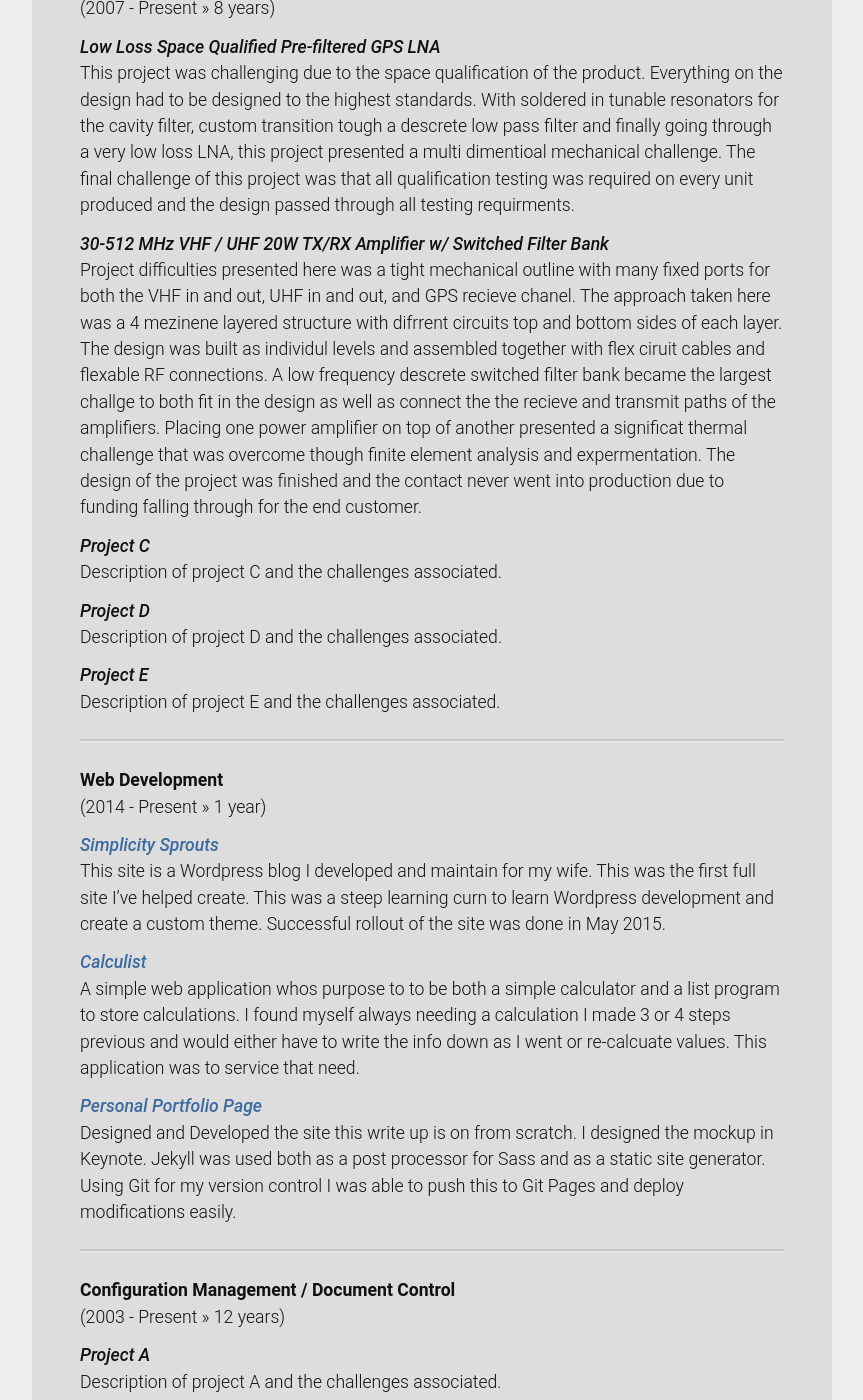
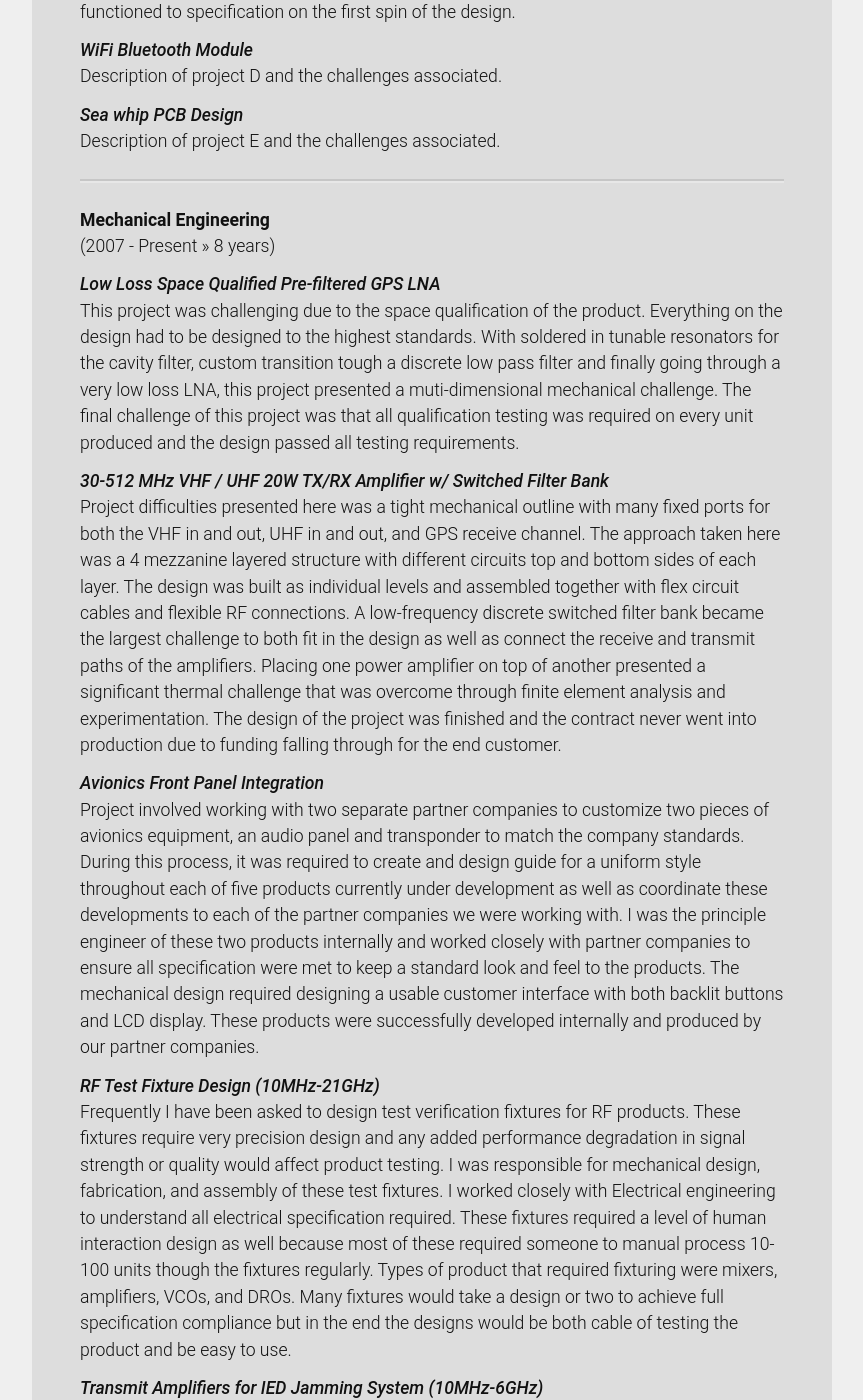
Before and after one commit to Skiitr/skiitr.github.io, a Jekyll site: the page built from projects.md, in a window 1280 px wide and 1400 px high, scrolled down 894 px. Shown: the whole window, without its empty margins (208-1071 px from the left). Built offline with Jekyll 4.4.1, drawn with Linux system fonts in a browser that asks for light colours; some of the changed text lies outside the part shown.

Commit message:
Update projects to add more and run spelling a grammer checks

```diff
--- a/projects.md
+++ b/projects.md
@@ -3,24 +3,24 @@ title: Projects
 layout: default
 ---
 
-A small sample of projects I've been involed with over the years...
+A small sample of projects I've been involved with over the years...
 
 ## Printed Circuit Board Layout
 (2001 - Present >> 14 years)
 
 ### 6x 30W Transmit Power Amplifiers (30MHz-6GHz)
-This project included a tough requirement in that six modules had to be create each of a diffrent frequency to cover the 30MHz to 6GHz band. Ecah amplifier had to be in the same package and be interchangable. The sucess of the board layouts in the project came from creating a common platform in which we could supply all the control and power rails into 6 custom trnismet amplifiers.
+This project included a tough requirement in that six modules had to be created each of a different frequency to cover the 30MHz to 6GHz band. Each amplifier had to be in the same package and be interchangeable. The success of the board layouts in the project came from creating a common platform in which we could supply all the control and power rails into 6 custom transmit amplifiers.
 
 ### Certified Avionics GPS / Nav / Com Systems
-Developed and maintainted all 14 board designs for a avionics GPS/NAV/COM systems. System includes front and back plane boards, display and button boards, 16W VHF radio boards as well as I/O and computational boards. Board technologies involved include high speed digital, RF (VHF band), differentail pairs, up to 17 layer boards, blind and epoxy filled cap plated vias. Designs required jigsaw fitting of PCBs into one another due to limited space. Project was sucessful though very close integration of the mechanical and electrical teams due to agressive packaging.
+Developed and maintained all 14 board designs for an avionics GPS/NAV/COM systems. The system includes front and backplane boards, display and button boards, 16W VHF radio boards as well as I/O and computational boards. Board technologies involved include high-speed digital, RF (VHF band), differential pairs, up to 17 layer boards, blind and epoxy filled cap plated vias. Designs required jigsaw fitting of PCBs into one another due to limited space. The project was successful though very close integration of the mechanical and electrical teams due to aggressive packaging.
 
-### Project C
-Description of project C and the challenges associated.
+### Data Processor for Flying Projectile Sensor
+The requirements for this board design were a very small tight package that could fit in a flying sensor that contained extremely sensitive RF circuitry as well as a vast number of high-speed digital circuitry for data processing. Board contained two 100+ pin quad flat pack chips followed by an array of four 300+ pin BGAs. The technology of the board was in the 4mil trace and 4mil space range and contained 12 layers of which two were power planes, four ground planes and 6 were routing layers. The board was done without isolating ground planes and was successful at keeping all high-speed switching noise from the large amount of RF circuitry and vice versa. Each BGA had over 200 data connections and the board was hand routed for optimal efficiency of particular critical data lines. Board design functioned to specification on the first spin of the design.
 
-### Project D
+### WiFi Bluetooth Module
 Description of project D and the challenges associated.
 
-### Project E
+### Sea whip PCB Design
 Description of project E and the challenges associated.
 
 <hr />
@@ -29,19 +29,19 @@ Description of project E and the challenges associated.
 (2007 - Present >> 8 years)
 
 ### Low Loss Space Qualified Pre-filtered GPS LNA
-This project was challenging due to the space qualification of the product. Everything on the design had to be designed to the highest standards. With soldered in tunable resonators for the cavity filter, custom transition tough a descrete low pass filter and finally going through a very low loss LNA, this project presented a multi dimentioal mechanical challenge. The final challenge of this project was that all qualification testing was required on every unit produced and the design passed through all testing requirments.
+This project was challenging due to the space qualification of the product. Everything on the design had to be designed to the highest standards. With soldered in tunable resonators for the cavity filter, custom transition tough a discrete low pass filter and finally going through a very low loss LNA, this project presented a muti-dimensional mechanical challenge. The final challenge of this project was that all qualification testing was required on every unit produced and the design passed all testing requirements.
 
 ### 30-512 MHz VHF / UHF 20W TX/RX Amplifier w/ Switched Filter Bank
-Project difficulties presented here was a tight mechanical outline with many fixed ports for both the VHF in and out, UHF in and out, and GPS recieve chanel. The approach taken here was a 4 mezinene layered structure with difrrent circuits top and bottom sides of each layer. The design was built as individul levels and assembled together with flex ciruit cables and flexable RF connections. A low frequency descrete switched filter bank became the largest challge to both fit in the design as well as connect the the recieve and transmit paths of the amplifiers. Placing one power amplifier on top of another presented a significat thermal challenge that was overcome though finite element analysis and expermentation. The design of the project was finished and the contact never went into production due to funding falling through for the end customer.
+Project difficulties presented here was a tight mechanical outline with many fixed ports for both the VHF in and out, UHF in and out, and GPS receive channel. The approach taken here was a 4 mezzanine layered structure with different circuits top and bottom sides of each layer. The design was built as individual levels and assembled together with flex circuit cables and flexible RF connections. A low-frequency discrete switched filter bank became the largest challenge to both fit in the design as well as connect the receive and transmit paths of the amplifiers. Placing one power amplifier on top of another presented a significant thermal challenge that was overcome through finite element analysis and experimentation. The design of the project was finished and the contract never went into production due to funding falling through for the end customer.
 
-### Project C
-Description of project C and the challenges associated.
+### Avionics Front Panel Integration
+Project involved working with two separate partner companies to customize two pieces of avionics equipment, an audio panel and transponder to match the company standards. During this process, it was required to create and design guide for a uniform style throughout each of five products currently under development as well as coordinate these developments to each of the partner companies we were working with. I was the principle engineer of these two products internally and worked closely with partner companies to ensure all specification were met to keep a standard look and feel to the products. The mechanical design required designing a usable customer interface with both backlit buttons and LCD display. These products were successfully developed internally and produced by our partner companies.
 
-### Project D
-Description of project D and the challenges associated.
+### RF Test Fixture Design (10MHz-21GHz)
+Frequently I have been asked to design test verification fixtures for RF products. These fixtures require very precision design and any added performance degradation in signal strength or quality would affect product testing. I was responsible for mechanical design, fabrication, and assembly of these test fixtures. I worked closely with Electrical engineering to understand all electrical specification required. These fixtures required a level of human interaction design as well because most of these required someone to manual process 10-100 units though the fixtures regularly. Types of product that required fixturing were mixers, amplifiers, VCOs, and DROs. Many fixtures would take a design or two to achieve full specification compliance but in the end the designs would be both cable of testing the product and be easy to use.
 
-### Project E
-Description of project E and the challenges associated.
+### Transmit Amplifiers for IED Jamming System (10MHz-6GHz)
+The project was to design six mechanically identical 30W transmit amplifier modules each with a unique frequency band to cover overall the whole 10MHz to 6GHz spectrum. I was the principle mechanical engineering on this project and was responsible for all the packaging and planning of the module configuration. I worked closely with electrical engineers and board layout designers to create a uniform layout throughout each module. Designing high and low-frequency amplifiers in identical packaging was a large challenge. Also, a sealing requirement for sand and dust was required which was achieved through a mezzanine system with laser cut conductive silicone gaskets. Integration of the heatsink for each amplifier also was challenging as the package was very aggressively sized. This product met all design requirements and was successfully delivered to the customer.
 
 <hr />
 
@@ -49,20 +49,20 @@ Description of project E and the challenges associated.
 (2014 - Present >> 1 year)
 
 ### [Simplicity Sprouts](http://simplicitysprouts.com)
-This site is a Wordpress blog I developed and maintain for my wife. This was the first full site I've helped create. This was a steep learning curn to learn Wordpress development and create a custom theme. Successful rollout of the site was done in May 2015.
+This site is a Wordpress blog I developed and maintain for my wife. This was the first full site I've helped create. This was a steep learning curb to learn Wordpress development and create a custom theme. The successful rollout of the site was done in May 2015.
 
 ### [Calculist](http://slylion.com/calculist)
-A simple web application whos purpose to to be both a simple calculator and a list program to store calculations. I found myself always needing a calculation I made 3 or 4 steps previous and would either have to write the info down as I went or re-calcuate values. This application was to service that need.
+A simple web application whose purpose is to be both a simple calculator and a list program to store calculations. I found myself always needing a calculation I made 3 or 4 steps previous and would either have to write the info down as I went or re-calculate values. This application was to service that need.
 
 ### [Personal Portfolio Page](http://dangallagher.xyz)
-Designed and Developed the site this write up is on from scratch. I designed the mockup in Keynote. Jekyll was used both as a post processor for Sass and as a static site generator. Using Git for my version control I was able to push this to Git Pages and deploy modifications easily.
+Designed and Developed the site this write up is on from scratch. I designed the mockup in Keynote. Jekyll was used both as a post processor for Sass and as a static site generator. Using Git for my version control, I was able to push this to Git Pages and deploy modifications easily.
 
 <hr />
 
 ## Configuration Management / Document Control
 (2003 - Present >> 12 years)
 
-### Project A
+### LMCO amplifier configuration project
 Description of project A and the challenges associated.
 
 ### Project B
@@ -76,10 +76,10 @@ Description of project C and the challenges associated.
 ## Component Engineering
 (2010 - Present >> 5 years)
 
-### Project A
+### Component Engineering Team Avidyne
 Description of project A and the challenges associated.
 
-### Project B
+### Component EoL research Spectrum
 Description of project B and the challenges associated.
 
 <hr />
@@ -87,10 +87,10 @@ Description of project B and the challenges associated.
 ## Process Engineering
 (2007 - 2012 >> 4 years)
 
-### Printed Circuit Board Standarization
-Project stated to bring 10 years worth of boards design under the same design and manufacturing standards. Improvments to the internal standards covered, documention (fabrication, assembly, and bills of materials), data managemnt (assembly data, metadata in schematics), component standardization (part count reduction, bills of material auditing), and design rules for fabrication, test and manufacturing.
+### Printed Circuit Board Standardization
+The project started to bring 10 years worth of boards design under the same design and manufacturing standards. Improvements to the internal standards covered, documentation (fabrication, assembly, and bills of materials), data management (assembly data, metadata in schematics), component standardization (part count reduction, bills of material auditing), and design rules for fabrication, test, and manufacturing.
 
-### Project B
+### Global Library Standardization Project Spectrum
 Description of project B and the challenges associated.
 
 ### Project C
```
